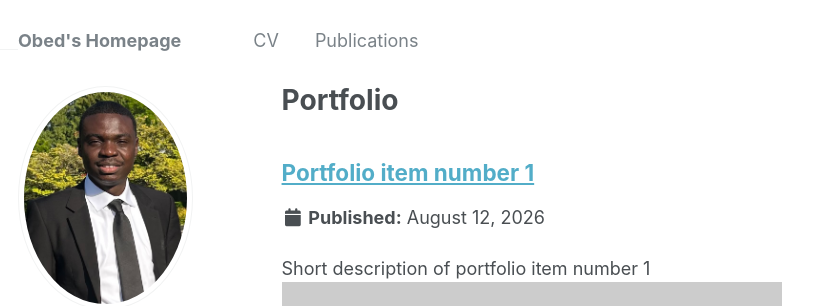
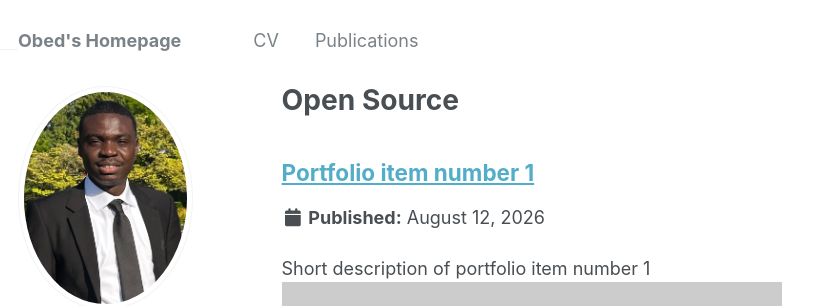
Before and after one commit to ObedDzik/obeddzik.github.io, a Jekyll site: the page built from _pages/portfolio.html, in a window 1280 px wide and 900 px high. Shown: the top 306 px of the window, without its empty margins (0-827 px from the left). Built offline with Jekyll 4.4.1, drawn with Linux system fonts in a browser that asks for light colours; some web fonts are replaced.

Commit message:
Change portfolio title to 'Open Source'

```diff
--- a/_pages/portfolio.html
+++ b/_pages/portfolio.html
@@ -1,6 +1,6 @@
 ---
 layout: archive
-title: "Portfolio"
+title: "Open Source"
 permalink: /portfolio/
 author_profile: true
 ---
```
